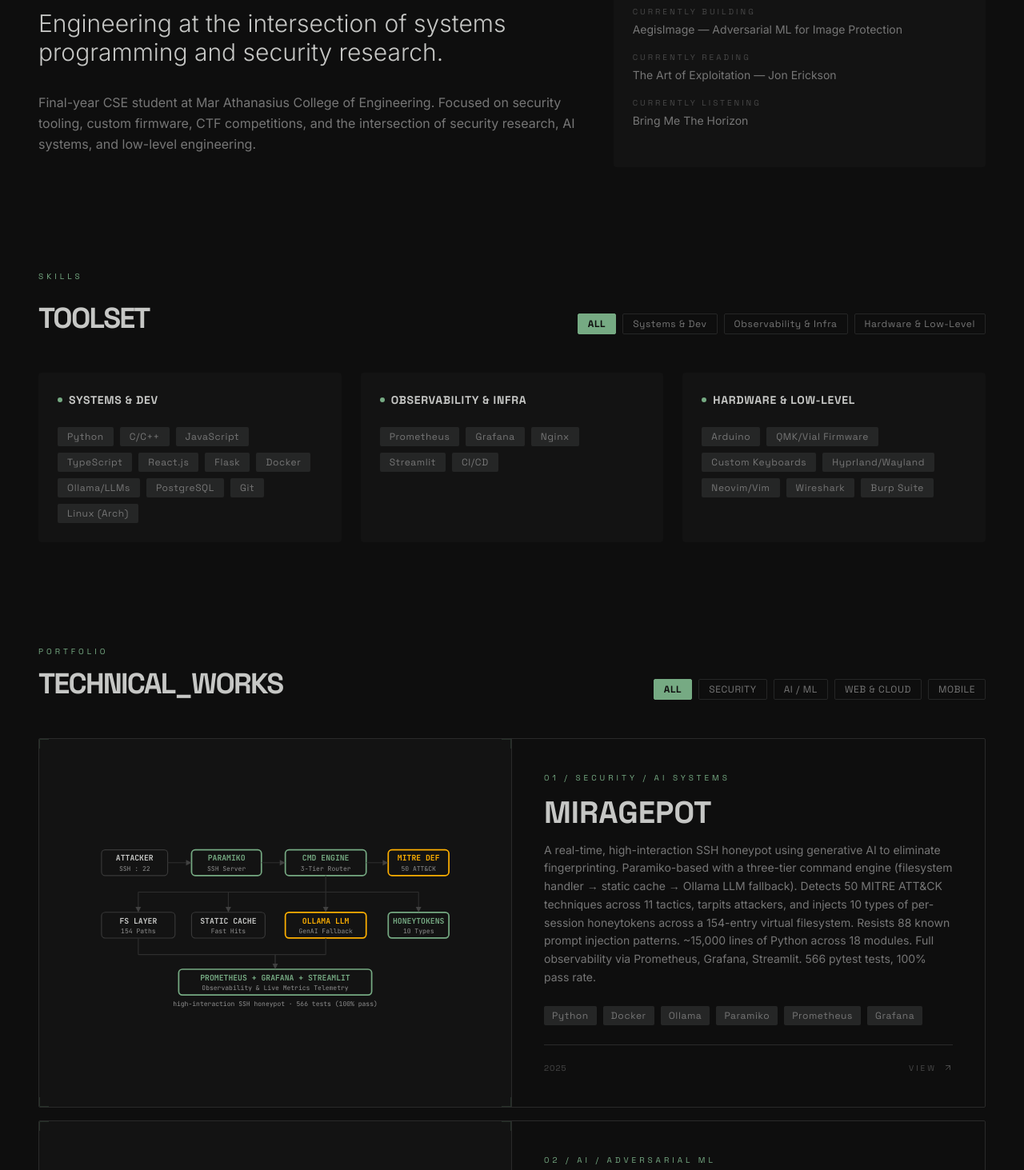
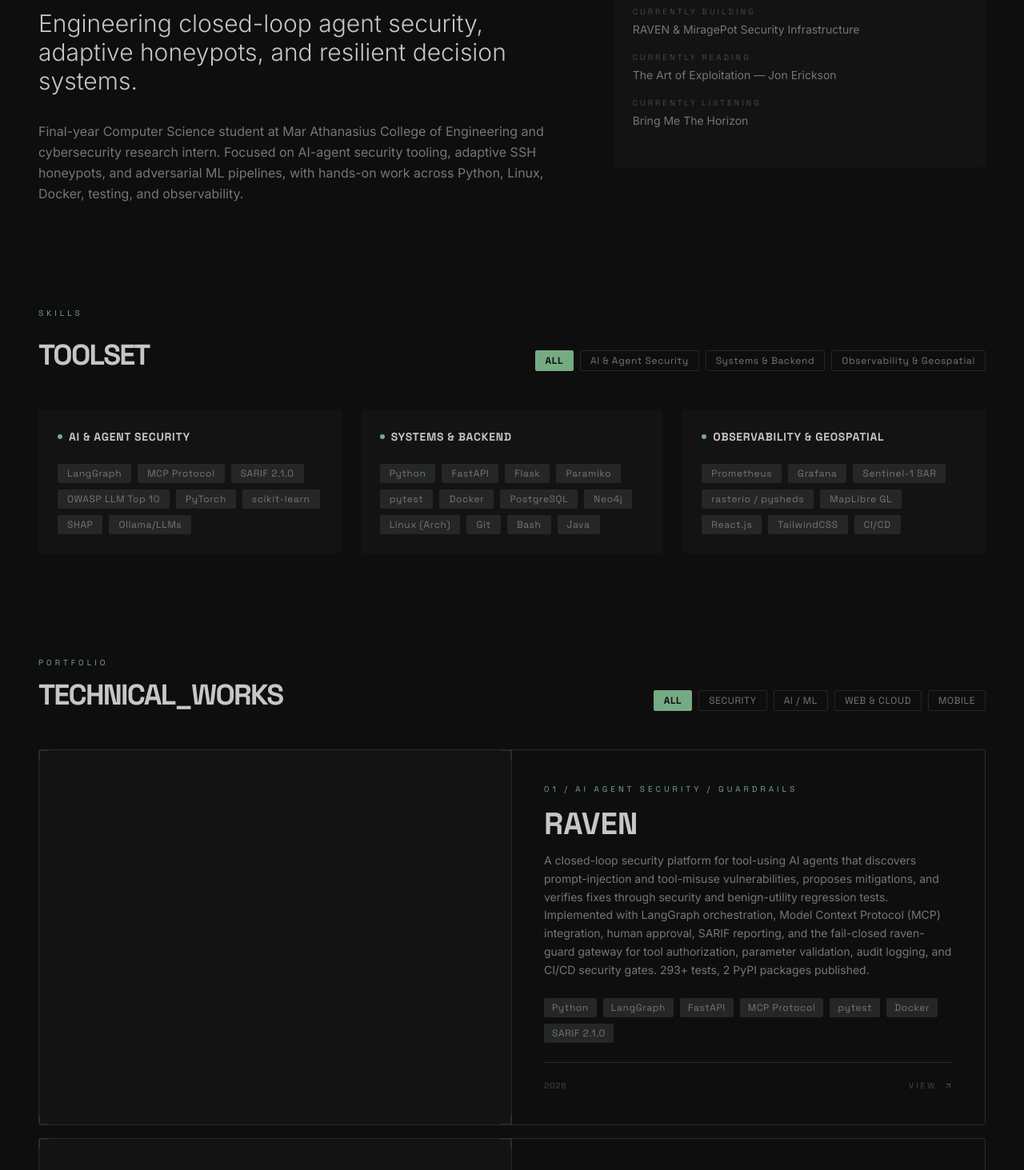
Before and after one commit to evinbrijesh/portfolio, a React (Vite) app: page / in a window 1280 px wide. Shown: the part 867-2330 px from the top of the page at 80% size. Built offline with nearby package versions, Linux system fonts and the light colour scheme; the HTML template or start-up script is replaced by a standard one.

Commit message:
feat(data): curate 3 flagship projects, add archive catalog, and update skills

```diff
--- a/src/data/portfolio.js
+++ b/src/data/portfolio.js
@@ -3,107 +3,181 @@
 
 export const portfolio = {
   name: 'EVIN BRIJESH',
-  tagline: 'cs engineer & systems builder — security, AI, and low-level things.',
+  tagline: 'cs engineer & systems builder — AI agent security, adaptive honeypots, and resilient architectures.',
   location: 'Kothamangalam, IN',
-  degree: 'B.Tech CSE @ MACE',
+  degree: 'B.Tech CSE @ MACE (\'27)',
   status: 'AVAILABLE FOR ROLES',
 
+  stats: [
+    { value: '1,200+', label: 'Automated Tests Passed' },
+    { value: '2',      label: 'Published PyPI Packages' },
+    { value: '50',     label: 'MITRE ATT&CK Techniques Mapped' },
+    { value: '7.88',   label: 'CGPA @ MACE (B.Tech CSE)' },
+  ],
+
   about: {
-    quote: 'Engineering at the intersection of systems programming and security research.',
-    bio: 'Final-year CSE student at Mar Athanasius College of Engineering. Focused on security tooling, custom firmware, CTF competitions, and the intersection of security research, AI systems, and low-level engineering.',
+    quote: 'Engineering closed-loop agent security, adaptive honeypots, and resilient decision systems.',
+    bio: 'Final-year Computer Science student at Mar Athanasius College of Engineering and cybersecurity research intern. Focused on AI-agent security tooling, adaptive SSH honeypots, and adversarial ML pipelines, with hands-on work across Python, Linux, Docker, testing, and observability.',
     currently: {
-      building:      'AegisImage — Adversarial ML for Image Protection',
-      buildProject:  'AEGISIMAGE', // drives the dynamic progress-bar label
+      building:      'RAVEN & MiragePot Security Infrastructure',
+      buildProject:  'RAVEN',
       reading:       'The Art of Exploitation — Jon Erickson',
       listening:     'Bring Me The Horizon',
-      buildProgress: null, // null = hide progress bar (ongoing research); set a number to show it
+      buildProgress: null,
     }
   },
 
   skills: [
     {
-      category: 'Systems & Dev',
-      items: ['Python', 'C/C++', 'JavaScript', 'TypeScript', 'React.js', 'Flask', 'Docker', 'Ollama/LLMs', 'PostgreSQL', 'Git', 'Linux (Arch)']
+      category: 'AI & Agent Security',
+      items: ['LangGraph', 'MCP Protocol', 'SARIF 2.1.0', 'OWASP LLM Top 10', 'PyTorch', 'scikit-learn', 'SHAP', 'Ollama/LLMs']
     },
     {
-      category: 'Observability & Infra',
-      items: ['Prometheus', 'Grafana', 'Nginx', 'Streamlit', 'CI/CD']
+      category: 'Systems & Backend',
+      items: ['Python', 'FastAPI', 'Flask', 'Paramiko', 'pytest', 'Docker', 'PostgreSQL', 'Neo4j', 'Linux (Arch)', 'Git', 'Bash', 'Java']
     },
     {
-      category: 'Hardware & Low-Level',
-      items: ['Arduino', 'QMK/Vial Firmware', 'Custom Keyboards', 'Hyprland/Wayland', 'Neovim/Vim', 'Wireshark', 'Burp Suite']
+      category: 'Observability & Geospatial',
+      items: ['Prometheus', 'Grafana', 'Sentinel-1 SAR', 'rasterio / pysheds', 'MapLibre GL', 'React.js', 'TailwindCSS', 'CI/CD']
     },
   ],
 
+  // ── 3 PRIMARY FLAGSHIP CASES ───────────────────────────────────────────────
   projects: [
     {
+      name:        'RAVEN',
+      year:        '2026',
+      type:        'AI AGENT SECURITY / GUARDRAILS',
+      stamp:       'SECURITY TOOL · PyPI',
+      status:      'COMPLETE',
+      badge:       'PyPI v1.0.0 · SARIF 2.1.0',
+      description: 'A closed-loop security platform for tool-using AI agents that discovers prompt-injection and tool-misuse vulnerabilities, proposes mitigations, and verifies fixes through security and benign-utility regression tests. Implemented with LangGraph orchestration, Model Context Protocol (MCP) integration, human approval, SARIF reporting, and the fail-closed raven-guard gateway for tool authorization, parameter validation, audit logging, and CI/CD security gates. 293+ tests, 2 PyPI packages published.',
+      tags:        ['Python', 'LangGraph', 'FastAPI', 'MCP Protocol', 'pytest', 'Docker', 'SARIF 2.1.0'],
+      url:         'https://github.com/evinbrijesh/RAVEN',
+    },
+    {
       name:        'MIRAGEPOT',
-      year:        '2025',
-      type:        'SECURITY / AI SYSTEMS',
+      year:        '2026',
+      type:        'DEFENSIVE SECURITY / AI',
+      stamp:       'DEFENSIVE SYSTEM',
       status:      'COMPLETE',
-      description: 'A real-time, high-interaction SSH honeypot using generative AI to eliminate fingerprinting. Paramiko-based with a three-tier command engine (filesystem handler → static cache → Ollama LLM fallback). Detects 50 MITRE ATT&CK techniques across 11 tactics, tarpits attackers, and injects 10 types of per-session honeytokens across a 154-entry virtual filesystem. Resists 88 known prompt injection patterns. ~15,000 lines of Python across 18 modules. Full observability via Prometheus, Grafana, Streamlit. 566 pytest tests, 100% pass rate.',
-      tags:        ['Python', 'Docker', 'Ollama', 'Paramiko', 'Prometheus', 'Grafana'],
+      badge:       '566 tests ✓ · MITRE ATT&CK',
+      description: 'An intelligent, LLM-assisted SSH honeypot that simulates a realistic Linux terminal without executing attacker commands on the host. Paramiko-based with a three-tier command engine (filesystem handler → static cache → Ollama Phi-3 fallback). Features command normalization, honeytokens, tarpitting, signature-based MITRE ATT&CK mapping across 11 tactics, session forensics, and Prometheus/Grafana monitoring. Containerized with Docker Compose; 15,000+ lines of Python, 566 tests at 100% pass rate.',
+      tags:        ['Python', 'Docker', 'Paramiko', 'Ollama/LLMs', 'Prometheus', 'Grafana', 'pytest'],
       url:         'https://github.com/evinbrijesh/MiragePot',
     },
     {
-      name:        'AEGISIMAGE',
+      name:        'SIREN',
       year:        '2026',
-      type:        'AI / ADVERSARIAL ML',
-      status:      'ONGOING',
-      description: 'Research project at IIIT Kottayam protecting images against AI manipulation. Uses a universal adversarial perturbation (UAP) approach across an ensemble of Stable Diffusion VAEs (1.5 / 2.1 / XL), trained with LPIPS perceptual loss and an Expectation-over-Transformation (EoT) framework so the protection survives real-world image transformations.',
-      tags:        ['PyTorch', 'Stable Diffusion', 'LPIPS', 'Adversarial ML'],
-      url:         null, // no repo yet — row renders without link until a public repo exists
+      type:        'GEOSPATIAL / EARLY WARNING',
+      stamp:       'GEOSPATIAL PLATFORM',
+      status:      'COMPLETE',
+      badge:       'Sentinel-1 SAR · SHA-256 Audit',
+      description: 'A human-in-the-loop satellite monitoring pipeline and early-warning decision platform for glacial lake outburst flood (GLOF) scenarios in Nepal’s Dudh Koshi/Imja basin using satellite, terrain, rainfall, and infrastructure data. Implemented SAR calibration, weather-adaptive optical/SAR processing, deterministic water-change analysis, D8 flow routing, compact alert encoding, and SHA-256 hash-chained audit logging before approved dispatch. Tactical MapLibre GL UI with FastAPI backend.',
+      tags:        ['Python', 'Sentinel-1 SAR', 'rasterio / pysheds', 'FastAPI', 'MapLibre GL', 'React.js'],
+      url:         'https://github.com/evinbrijesh/SIREN',
+    },
+  ],
+
+  // ── SECONDARY & ARCHIVED PROJECTS ─────────────────────────────────────────
+  archive: [
+    {
+      name:        'DRONA-LOG',
+      year:        '2026',
+      stamp:       'OPTIMIZATION SOLVER · SIH 2026',
+      description: 'Predictive logistics and terrain-aware resupply platform for high-altitude military formations. Built for Smart India Hackathon (SIH26251). Uses Google OR-Tools (SCIP MILP solver) for optimal convoy allocation, LightGBM for consumption forecasting, and MapLibre GL tactical map.',
+      tags:        ['Python', 'OR-Tools (MILP)', 'LightGBM', 'FastAPI', 'MapLibre GL', 'Docker'],
+      url:         'https://github.com/evinbrijesh/DRONA-LOG',
+    },
+    {
+      name:        'SENTRA',
+      year:        '2026',
+      stamp:       'GRAPH ML · BUILDATHON',
+      description: 'Coordinated fraud-ring detector for signup/referral abuse using graph neural networks. Trained PyTorch GNN + classical RandomForest over 16-dimensional graph community features with SHAP explainability values and plain-language audit trails.',
+      tags:        ['PyTorch (GNN)', 'RandomForest', 'SHAP', 'NetworkX', 'Python', 'FastAPI'],
+      url:         'https://github.com/evinbrijesh/SENTRA',
+    },
+    {
+      name:        'GHOSTRANGE',
+      year:        '2026',
+      stamp:       'SECURITY SIMULATION',
+      description: 'Defensive security-control validation platform. Simulates fictional cloud identity compromises, generates synthetic security telemetry, evaluates detection rules with deterministic logic, and enforces CI security gate thresholds.',
+      tags:        ['Python', 'Security Telemetry', 'CI Gates', 'Testing'],
+      url:         'https://github.com/evinbrijesh/GhostRange',
+    },
+    {
+      name:        'KELVIAI',
+      year:        '2026',
+      stamp:       'VOICE AI PROTOTYPE',
+      description: 'Sovereign Indian-language voice agent for multilingual healthcare appointments on the Gnani Artha Stack (Prisma STT → Evon LLM → Timbre TTS). Handles code-mixed Malayalam, Manglish, and Hinglish with sub-500ms local guardrails. 361 tests passed.',
+      tags:        ['Python', 'Speech AI', 'Telephony Guardrails', 'FastAPI', 'pytest'],
+      url:         'https://github.com/evinbrijesh/kelviAI',
     },
     {
       name:        'VULNTRACKER',
       year:        '2025',
-      type:        'SECURITY / WEB',
-      status:      'COMPLETE',
+      stamp:       'SECURITY / WEB',
       description: 'Vulnerability and threat tracking platform with automated CVE ingestion via NVD API, CVSS v3.1 scoring, RBAC, JWT auth, and patch management workflows.',
-      tags:        ['React', 'Flask', 'Supabase'],
+      tags:        ['React.js', 'Flask', 'Supabase', 'PostgreSQL'],
       url:         'https://github.com/evinbrijesh/VulnTracker',
     },
     {
       name:        'MED_SECURE_MIND',
       year:        '2025',
-      type:        'AI / HEALTHCARE',
-      status:      'COMPLETE',
-      description: 'Fully client-side mental health risk assessment tool. Runs Bio_ClinicalBERT entirely in-browser via WebGPU — no backend, no data leaves the device. Outputs a 0–100 risk score.',
-      tags:        ['React', 'TypeScript', 'Vite', 'WebGPU', 'Bio_ClinicalBERT'],
+      stamp:       'CLIENT-SIDE AI',
+      description: 'Client-side mental health risk assessment tool running Bio_ClinicalBERT in-browser via WebGPU with deterministic fallback — zero backend data leakage. Presented at IEEE Yess’25.',
+      tags:        ['React.js', 'TypeScript', 'WebGPU', 'Bio_ClinicalBERT'],
       url:         'https://github.com/evinbrijesh/med-secure-mind',
     },
     {
       name:        'BEACON',
       year:        '2025',
-      type:        'MOBILE / SOCIAL IMPACT',
-      status:      'COMPLETE',
-      description: 'Challenge-based mobile app supporting addiction recovery through milestone tracking and motivational streaks. Firebase-backed with strict Security Rules and least-privilege data modeling.',
-      tags:        ['FlutterFlow', 'Firebase', 'JavaScript'],
+      stamp:       'MOBILE / SOCIAL IMPACT',
+      description: 'Mobile companion app supporting addiction recovery through daily challenge milestones and streak mechanics with least-privilege Firestore Security Rules.',
+      tags:        ['Flutter', 'Firebase', 'JavaScript'],
       url:         'https://github.com/evinbrijesh/BEACON',
     },
   ],
 
+  // ── WORK & RESEARCH EXPERIENCE ─────────────────────────────────────────────
   experience: [
     {
-      dateRange:   'JUL 2026 — PRESENT',
+      dateRange:   '2026',
       role:        'Cybersecurity Research Intern',
       company:     'IIIT Kottayam',
-      description: 'Researching image forensics and AI-manipulated image detection — building AegisImage, an adversarial ML system for protecting images against diffusion-based manipulation.',
+      description: 'Researched methods to detect and prevent image laundering in AI/diffusion-generated content, building a UAP-based adversarial perturbation pipeline. Identified and patched six critical pipeline vulnerabilities (mixed-precision loss instability, checkpoint recovery, out-of-distribution evaluation split, adaptive attacker threat modeling), improving training reliability and evaluation validity.',
     },
     {
       dateRange:   'MAY 2023 — SEP 2023',
       role:        'Hardware & Networking Technician',
       company:     'Cirus Computers, Kothamangalam',
-      description: 'Built high-performance workstations, implemented secure VLAN/firewall topologies, diagnosed hardware faults, configured LAN/Wi-Fi infrastructure.',
+      description: 'Diagnosed hardware bottlenecks and resolved thermal failures across custom desktop builds; configured small-scale LANs/Wi-Fi networks including IP addressing, subnetting, and firewall rules.',
+    },
+  ],
+
+  // ── CLUBS & COMMUNITY LEADERSHIP ──────────────────────────────────────────
+  leadership: [
+    {
+      dateRange:   'MAR 2025 — PRESENT',
+      role:        'Vice Chair, Computer Society',
+      company:     'IEEE Student Branch, MACE',
+      description: 'Represented the Computer Society at IEEE Yess’25, TechXbit, NIT Calicut. Volunteered for .hack()’25 handling venue setup, technical coordination, and programme execution.',
+    },
+    {
+      dateRange:   'SEP 2025 — PRESENT',
+      role:        'Program Committee Executive Member',
+      company:     'GDGoC MACE',
+      description: 'Event Lead, Lumora’26 — planned and executed an 18-hour design hackathon, managing problem statements, participants, judges, and logistics end-to-end.',
     },
   ],
 
   contact: {
     label:   'INQUIRY PROTOCOL',
-    tagline: "Open to roles in Security Research, Backend Systems, or Applied ML. Let's build something resilient.",
+    tagline: "Open to roles in Security Engineering, AI Systems, or Backend Infrastructure. Let's build something resilient.",
     email:    'evinbrijesh@gmail.com',
     github:   'https://github.com/evinbrijesh',
     linkedin: 'https://linkedin.com/in/evinbrijesh',
-    cv:       '/cv.pdf',
+    domain:   'https://evinbrijesh.is-a.dev',
+    cv:       '/Evin_Brijesh_Nov.pdf',
   }
 }
```
